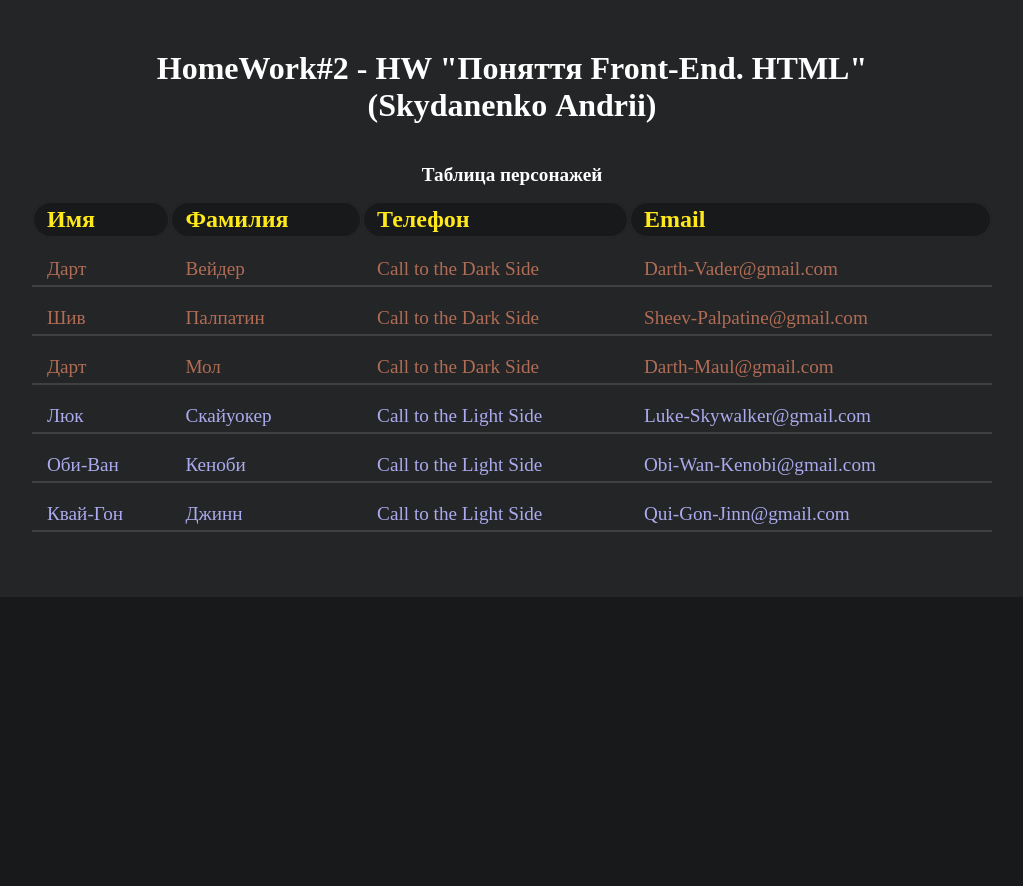
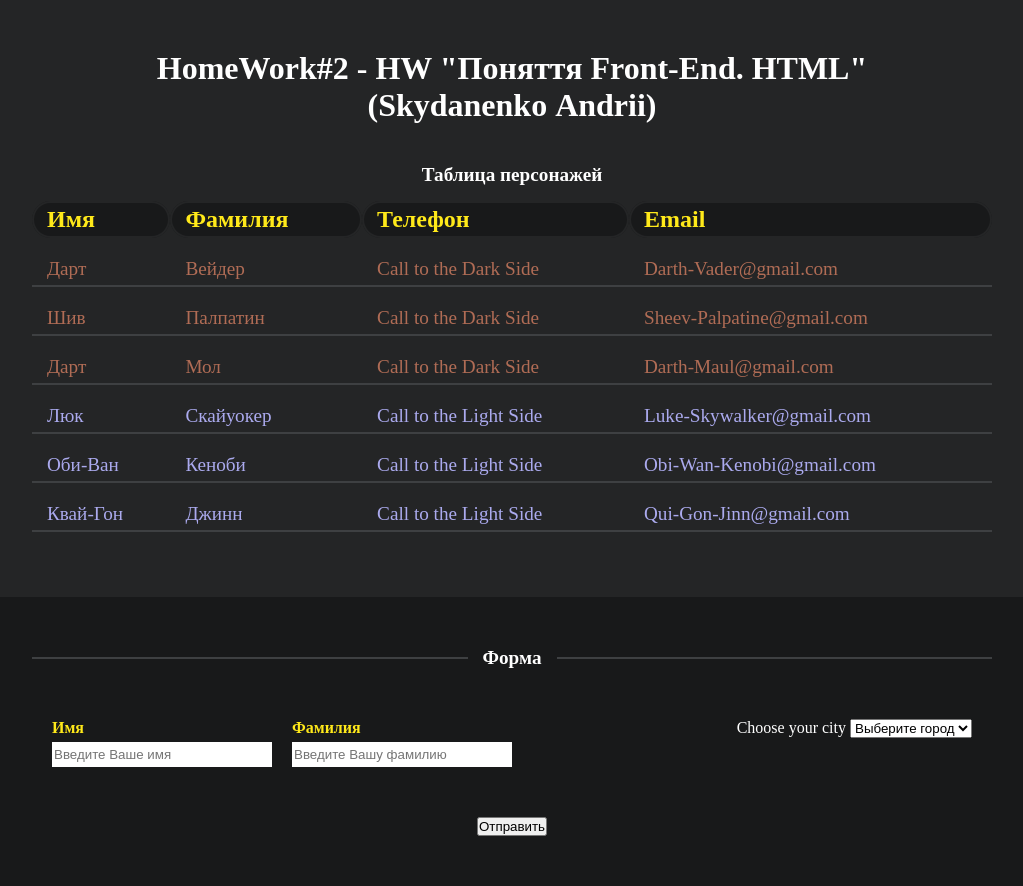
Before and after one commit to Skidanenkoandrey/HomeWork2-Front-End.-HTML-, a plain HTML site: page index.html in a window 1280 px wide. Shown: the whole page, without its empty margins (128-1151 px from the left). Before the commit the page ends 800 px from the top, so only its background shows below. Drawn offline with Linux system fonts and the light colour scheme.

Commit message:
added two group (class<group-name>, class<group-cities>) for registration form and stylised it

```diff
--- a/css/style.css
+++ b/css/style.css
@@ -78,15 +78,15 @@ body {
     color: #B06C55;
 }
 
-@media screen and (max-width: 1024px){
+@media screen and (max-width: 1024px) {
     .table-wrapper {
         overflow-x: auto;
     }
+
     .table {
         padding: 0 20px;
     }
 }
-
 
 
 .form-wrapper {
@@ -98,3 +98,67 @@ body {
     margin-bottom: 50px;
     text-align: center;
 }
+
+
+.registration {
+    display: flex;
+    flex-direction: column;
+    align-items: center;
+}
+
+
+.registration input {
+    padding: 5px 2px;
+    border: none;
+    outline: 2px solid transparent;
+}
+
+.registration input:focus {
+    border: none;
+    outline: 2px solid #3e4042;
+}
+
+
+
+
+
+.registration__group {
+    display: flex;
+    justify-content: space-between;
+    width: 100%;
+    padding: 50px 20px;
+    border-top: 2px solid #3e4042;
+    border-right: none;
+    border-left: none;
+    border-bottom: none;
+}
+
+.registration__title {
+    padding: 0 15px;
+    text-align: center;
+    font-size: 1.2rem;
+    font-weight: bold;
+}
+
+
+.group-name {
+    width: 50%;
+    display: flex;
+    flex-wrap: wrap;
+    justify-content: space-between;
+}
+
+.group-name__item {
+    display: flex;
+    flex-direction: column;
+    width: 48%;
+    max-width: 220px;
+}
+
+.name,
+.surname {
+    margin-bottom: 5px;
+    font-size: 1rem;
+    font-weight: bold;
+    color: #FFE91A;
+}
--- a/index.html
+++ b/index.html
@@ -109,6 +109,36 @@
         </div>
     </div>
 </div>
+
+<div class="form-wrapper">
+    <div class="container">
+        <form class="registration" method="get">
+            <fieldset class="registration__group">
+                <legend class="registration__title">Форма</legend>
+                <div class="group-name">
+                    <div class="group-name__item first-name">
+                        <label class="name" for="name">Имя</label>
+                        <input id="name" type="text" required placeholder="Введите Ваше имя">
+                    </div>
+                    <div class="group-name__item last-name">
+                        <label class="surname" for="surname">Фамилия</label>
+                        <input id="surname" type="text" required placeholder="Введите Вашу фамилию">
+                    </div>
+                </div>
+                <div class="group-cities">
+                    <label for="city">Choose your city</label>
+                    <select id="city">
+                        <option selected value="Выберите город" disabled>Выберите город</option>
+                        <option value="Kyiv">Kyiv</option>
+                        <option value="Lviv">Lviv</option>
+                        <option value="Dnipro">Dnipro</option>
+                        <option value="Kherson">Kherson</option>
+                    </select>
+                </div>
+            </fieldset>
+            <button type="submit">Отправить</button>
+        </form>
+    </div>
 </div>
 </body>
 </html>
```
